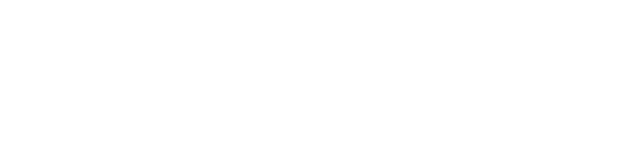
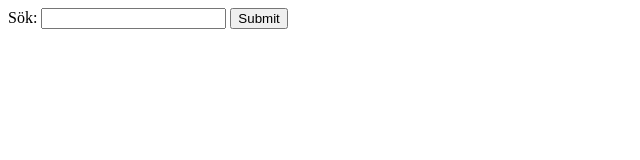
Before and after one commit to talebhammoude/FE21-JS1-taleb-hammoude-miniprojekt3, a plain HTML site: page index.html in a window 1280 px wide. Shown: the whole page, without its empty margins (0-640 px from the left). Drawn offline with Linux system fonts and the light colour scheme.

Commit message:
sökfält

```diff
--- a/index.html
+++ b/index.html
@@ -10,6 +10,9 @@
 <body>
 
 
+    <label for="searchpic">Sök:</label>
+    <input type="search" id="searchpic">
+    <input type="submit">
 
 
 
```
